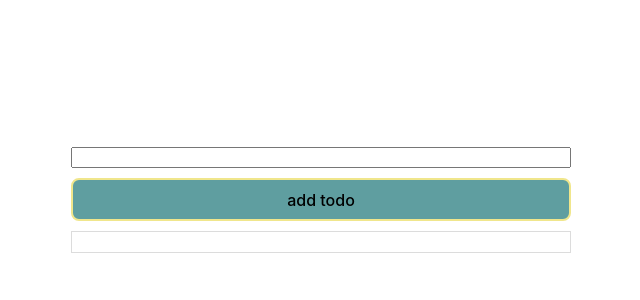
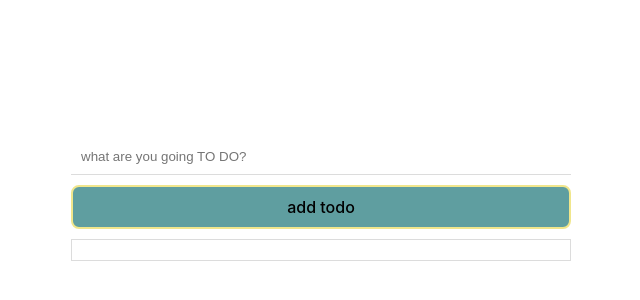
Before and after one commit to Ali-GreenHeart/first-react-fe19, a React (Vite) app: page / in a window 1280 px wide. Shown: the part 200-500 px from the top of the page, without its empty margins (319-959 px from the left). Built offline with nearby package versions, Linux system fonts and the light colour scheme.

Commit message:
add input design

```diff
--- a/src/components/Input/index.jsx
+++ b/src/components/Input/index.jsx
@@ -1,8 +1,10 @@
+import styles from "./index.module.css"
 
 const Input = ({ type = "text", placeholder = '', onChange, value, onEnter }) => {
     return (
         <>
             <input
+                className={styles.input}
                 onKeyDown={(e) => {
                     if (e.code === 'Enter') {
                         onEnter()
--- /dev/null
+++ b/src/components/Input/index.module.css
@@ -0,0 +1,7 @@
+.input {
+    border: none;
+    outline: none;
+    padding: 10px;
+    background-color: transparent;
+    border-bottom: 1px solid gainsboro;
+}
--- a/src/components/ToDo/index.jsx
+++ b/src/components/ToDo/index.jsx
@@ -41,6 +41,7 @@ const ToDo = () => {
                     error && <p className={styles.error}>{error}</p>
                 }
                 <Input
+                    placeholder="what are you going TO DO?"
                     onEnter={addToDo}
                     value={value}
                     onChange={(e) => {
```
